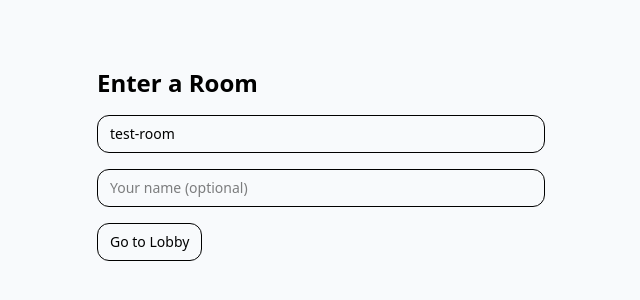
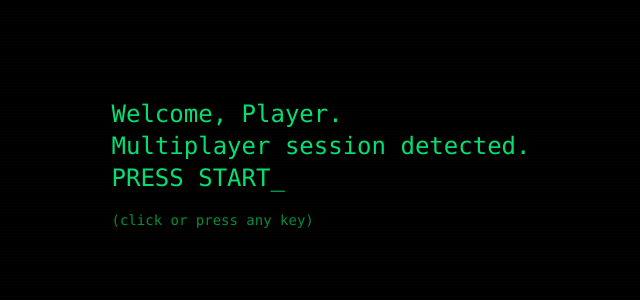
Before and after one commit to B0th3r/Multiplayer-Game-Server, a React (Vite) app in the folder client/: page / in a window 1280 px wide. Shown: the part 236-536 px from the top of the page, without its empty margins (319-959 px from the left). Built offline with nearby package versions, Linux system fonts and the light colour scheme; no server answers.

Commit message:
feat: add overlay for landing page

```diff
--- /dev/null
+++ b/client/src/components/OverlayIntro.jsx
@@ -0,0 +1,60 @@
+import { useEffect, useRef, useState } from "react";
+
+export default function OverlayIntro({ onFinish, message }) {
+    const [text, setText] = useState("");
+    const [done, setDone] = useState(false);
+    const intervalRef = useRef(null);
+    const full = message ?? `Welcome, Player.\nMultiplayer session detected.\nPRESS START_`;
+
+    useEffect(() => {
+        let i = 0;
+        intervalRef.current = setInterval(() => {
+            i += 1;
+            setText(full.slice(0, i));
+            if (i >= full.length) {
+                clearInterval(intervalRef.current);
+                setDone(true);
+            }
+        }, 45);
+        return () => clearInterval(intervalRef.current);
+    }, [full]);
+
+    const interact = () => {
+        if (!done) {
+            // fast-forward
+            if (intervalRef.current) clearInterval(intervalRef.current);
+            setText(full);
+            setDone(true);
+            return;
+        }
+        onFinish?.();
+    };
+
+    useEffect(() => {
+        const key = () => interact();
+        window.addEventListener("keydown", key);
+        return () => window.removeEventListener("keydown", key);
+    }, []);
+
+
+    return (
+        <div
+            onClick={interact}
+            className="fixed inset-0 z-[100] flex items-center justify-center bg-black text-green-400 font-mono text-base sm:text-lg md:text-2xl whitespace-pre-wrap cursor-pointer select-none"
+        >
+            <div className="pointer-events-none absolute inset-0 opacity-15 [background:repeating-linear-gradient(0deg,rgba(255,255,255,0.06)_0px,rgba(255,255,255,0.06)_1px,transparent_1px,transparent_3px)]" />
+            <div className="pointer-events-none absolute inset-0 bg-gradient-to-b from-black/40 via-transparent to-black/60" />
+            <div className="relative px-6">
+                <div>
+                    {text}
+                    {!done && <span className="ml-1 animate-pulse">█</span>}
+                </div>
+                {done && (
+                    <div className="mt-4 text-xs sm:text-sm text-green-500/70">
+                        (click or press any key)
+                    </div>
+                )}
+            </div>
+        </div>
+    );
+}
--- a/client/src/views/RoomEntry.jsx
+++ b/client/src/views/RoomEntry.jsx
@@ -1,36 +1,72 @@
-import { useState } from "react";
+import { useEffect, useState } from "react";
 import { useNavigate } from "react-router-dom";
+import OverlayIntro from "../components/OverlayIntro.jsx";
 
 export default function RoomEntry() {
     const [roomId, setRoomId] = useState("test-room");
     const [name, setName] = useState("");
+    const [showIntro, setShowIntro] = useState(false);
     const navigate = useNavigate();
 
+    useEffect(() => {
+        const seen = sessionStorage.getItem("introSeen");
+        if (!seen) setShowIntro(true);
+    }, []);
+
+    const handleIntroFinish = () => {
+        sessionStorage.setItem("introSeen", "1");
+        setShowIntro(false);
+    };
+
     return (
-    <div className="min-h-screen flex items-center justify-center p-6 bg-slate-50">
-      <div className="w-full max-w-md space-y-4">
-        <h1 className="text-2xl font-bold">Enter a Room</h1>
+        <div className="flex items-center justify-center">
+            {showIntro && (
+                <OverlayIntro
+                    onFinish={handleIntroFinish}
+                    message={`Welcome, Player.\nMultiplayer session detected.\nPRESS START_`}
+                />
+            )}
 
+            <div className="w-full max-w-md space-y-4 p-6 sm:p-8 rounded-xl border border-green-700/40 bg-black/40">
+                <h1 className="text-xl sm:text-2xl font-semibold tracking-wider">
+                    &gt; ENTER <span className="text-green-500">ROOM ID</span> TO CONNECT
+                </h1>
+
+                <label className="block text-sm">
+                    ROOM ID
                     <input
                         value={roomId}
                         onChange={(e) => setRoomId(e.target.value)}
-          placeholder="Room ID"
-          className="w-full rounded-xl border px-3 py-2 text-sm"
+                        placeholder="e.g. connect4-room-1"
+                        className="mt-1 w-full bg-black text-green-200 placeholder-green-600/70 border border-green-700/50 px-3 py-2 text-sm focus:outline-none focus:ring-2 focus:ring-green-400 rounded"
                     />
+                </label>
+
+                <label className="block text-sm">
+                    NAME (OPTIONAL)
                     <input
                         value={name}
                         onChange={(e) => setName(e.target.value)}
                         placeholder="Your name (optional)"
-          className="w-full rounded-xl border px-3 py-2 text-sm"
+                        className="mt-1 w-full bg-black text-green-200 placeholder-green-600/70 border border-green-700/50 px-3 py-2 text-sm focus:outline-none focus:ring-2 focus:ring-green-400 rounded"
                     />
+                </label>
 
                 <button
-          onClick={() => navigate(`/room/${encodeURIComponent(roomId)}?name=${encodeURIComponent(name)}`)}
+                    onClick={() =>
+                        navigate(
+                            `/room/${encodeURIComponent(roomId)}?name=${encodeURIComponent(
+                                name
+                            )}`
+                        )
+                    }
                     disabled={!roomId}
-          className="rounded-xl border px-3 py-2 text-sm hover:bg-white disabled:opacity-40"
+                    className="w-full inline-flex items-center justify-center gap-2 border border-green-600/70 text-green-200 px-3 py-2 text-sm rounded hover:bg-green-600/10 active:translate-y-[1px] disabled:opacity-40"
+                    aria-label="Connect to lobby"
                 >
-          Go to Lobby
+                    [ CONNECT ]
                 </button>
+
             </div>
         </div>
     );
```
Lines whose indentation alone changed are shown as unchanged.
